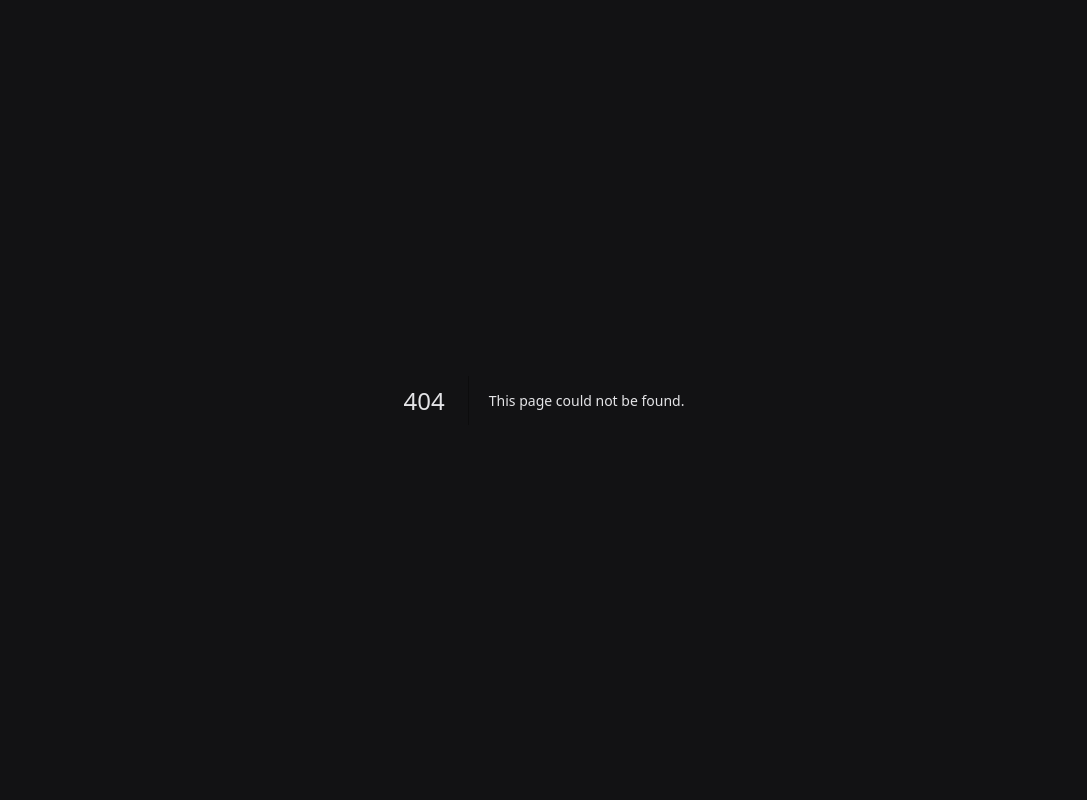
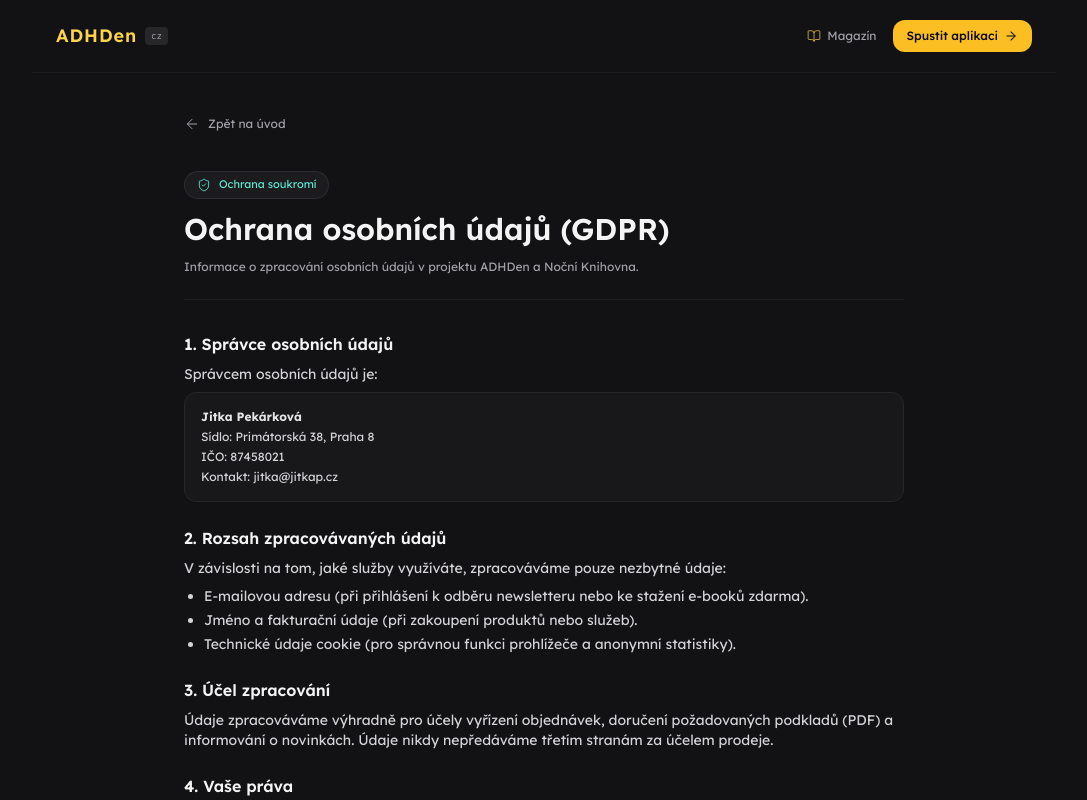
Before and after one commit to onlinejitka/ADHden, a Next.js app: page /gdpr in a window 1280 px wide. Before the commit this address had no page. Shown: the top 800 px of the page, without its empty margins (96-1183 px from the left). Built offline with nearby package versions, Linux system fonts and the light colour scheme.

Commit message:
Add GDPR page with privacy information

```diff
--- /dev/null
+++ b/app/gdpr/page.tsx
@@ -0,0 +1,109 @@
+"use client";
+
+import React from "react";
+import Link from "next/link";
+import { ArrowLeft, ArrowRight, BookOpen, ShieldCheck } from "lucide-react";
+
+export default function GdprPage() {
+  return (
+    <div className="min-h-screen bg-[#121214] text-zinc-300 font-sans leading-relaxed selection:bg-amber-400/20 selection:text-amber-300 flex flex-col justify-between">
+      <div>
+        <header className="max-w-5xl mx-auto px-6 py-5 flex items-center justify-between border-b border-zinc-800/60">
+          <Link href="/" className="flex items-center gap-2 group">
+            <span className="text-lg font-semibold tracking-wider text-amber-300 group-hover:text-amber-200 transition">
+              ADHDen
+            </span>
+            <span className="text-[9px] bg-zinc-800 text-zinc-400 px-1.5 py-0.5 rounded font-mono">
+              cz
+            </span>
+          </Link>
+
+          <div className="flex items-center gap-4">
+            <Link
+              href="/magazin"
+              className="text-xs text-zinc-400 hover:text-zinc-200 transition flex items-center gap-1.5"
+            >
+              <BookOpen className="w-3.5 h-3.5 text-amber-300/80" strokeWidth={1.5} />
+              <span>Magazín</span>
+            </Link>
+            <Link
+              href="/app"
+              className="bg-amber-400 hover:bg-amber-300 text-zinc-950 font-medium px-3.5 py-2 rounded-xl text-xs flex items-center gap-1.5 transition"
+            >
+              <span>Spustit aplikaci</span>
+              <ArrowRight className="w-3.5 h-3.5" strokeWidth={1.75} />
+            </Link>
+          </div>
+        </header>
+
+        <main className="max-w-3xl mx-auto px-6 pt-10 pb-20 space-y-8">
+          <Link
+            href="/"
+            className="inline-flex items-center gap-2 text-xs text-zinc-400 hover:text-zinc-200 transition"
+          >
+            <ArrowLeft className="w-4 h-4" strokeWidth={1.5} />
+            <span>Zpět na úvod</span>
+          </Link>
+
+          <div className="space-y-3 border-b border-zinc-800/60 pb-6">
+            <div className="inline-flex items-center gap-2 px-3 py-1 rounded-full bg-zinc-800/50 border border-zinc-700/50 text-[11px] text-teal-300">
+              <ShieldCheck className="w-3.5 h-3.5" strokeWidth={1.5} />
+              <span>Ochrana soukromí</span>
+            </div>
+            <h1 className="text-2xl sm:text-3xl font-semibold text-zinc-100">
+              Ochrana osobních údajů (GDPR)
+            </h1>
+            <p className="text-xs text-zinc-400">
+              Informace o zpracování osobních údajů v projektu ADHDen a Noční Knihovna.
+            </p>
+          </div>
+
+          <div className="space-y-6 text-xs sm:text-sm text-zinc-300 leading-relaxed">
+            <section className="space-y-2">
+              <h2 className="text-base font-semibold text-zinc-100">1. Správce osobních údajů</h2>
+              <p>
+                Správcem osobních údajů je:
+              </p>
+              <div className="p-4 bg-zinc-800/30 border border-zinc-800 rounded-xl space-y-1 text-xs">
+                <p className="font-bold text-zinc-200">Jitka Pekárková</p>
+                <p>Sídlo: Primátorská 38, Praha 8</p>
+                <p>IČO: 87458021</p>
+                <p>Kontakt: jitka@jitkap.cz</p>
+              </div>
+            </section>
+
+            <section className="space-y-2">
+              <h2 className="text-base font-semibold text-zinc-100">2. Rozsah zpracovávaných údajů</h2>
+              <p>
+                V závislosti na tom, jaké služby využíváte, zpracováváme pouze nezbytné údaje:
+              </p>
+              <ul className="list-disc pl-5 space-y-1">
+                <li>E-mailovou adresu (při přihlášení k odběru newsletteru nebo ke stažení e-booků zdarma).</li>
+                <li>Jméno a fakturační údaje (při zakoupení produktů nebo služeb).</li>
+                <li>Technické údaje cookie (pro správnou funkci prohlížeče a anonymní statistiky).</li>
+              </ul>
+            </section>
+
+            <section className="space-y-2">
+              <h2 className="text-base font-semibold text-zinc-100">3. Účel zpracování</h2>
+              <p>
+                Údaje zpracováváme výhradně pro účely vyřízení objednávek, doručení požadovaných podkladů (PDF) a informování o novinkách. Údaje nikdy nepředáváme třetím stranám za účelem prodeje.
+              </p>
+            </section>
+
+            <section className="space-y-2">
+              <h2 className="text-base font-semibold text-zinc-100">4. Vaše práva</h2>
+              <p>
+                Máte právo kdykoliv požádat o přístup ke svým osobním údajům, jejich opravu, výmaz ("právo být zapomenut") nebo se odhlásit z e-mailových zpráv jedním kliknutím v patičce každého e-mailu.
+              </p>
+            </section>
+          </div>
+        </main>
+      </div>
+
+      <footer className="border-t border-zinc-800/80 bg-[#0e0e10] py-8 text-xs text-zinc-400 text-center">
+        <p>© 2026 Noční Knihovna / ADHDen.cz. Všechna práva vyhrazená.</p>
+      </footer>
+    </div>
+  );
+}
```
